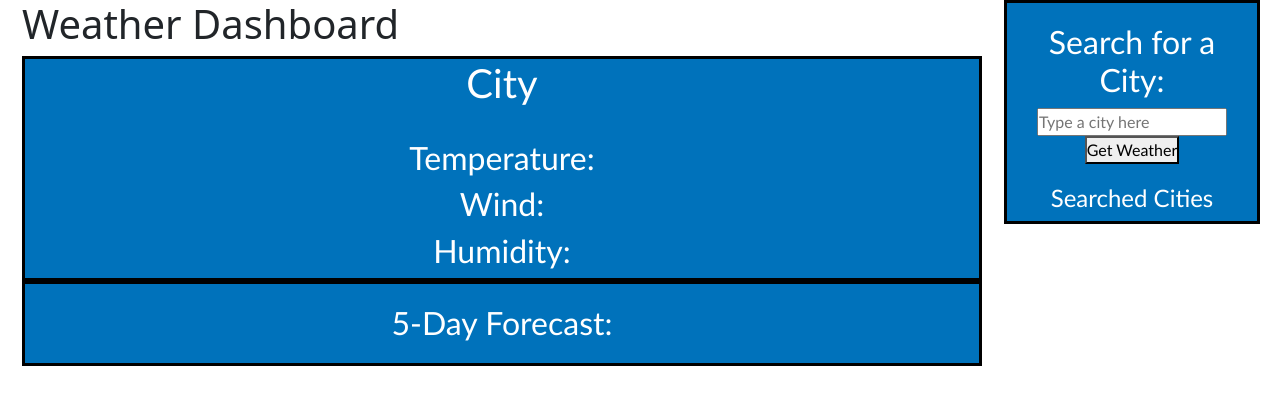
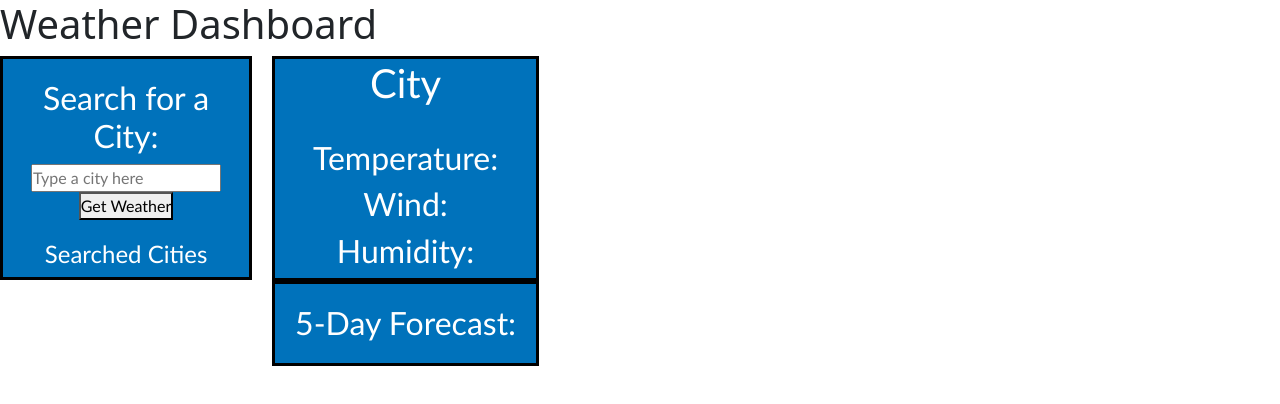
Before and after one commit to APisDriven/weatherForcast, a plain HTML site: page index.html in a window 1280 px wide. Drawn offline with nearby package versions, Linux system fonts and the light colour scheme.

Commit message:
Fixed input clear unpon getWeather function

```diff
--- a/Assets/script.js
+++ b/Assets/script.js
@@ -23,6 +23,9 @@ function getWeather(city) {
 
         let cardSection = document.getElementById("cardSection");
         cardSection.innerHTML = "";
+
+        let input = document.getElementById("city-input")
+        input.value = "";
 
         // cityName = document.getElementById("cityTime").innerHTML
         // cityName.innerHTML = city
--- a/Assets/style.css
+++ b/Assets/style.css
@@ -4,13 +4,18 @@
     margin: 0;
 }
 
-body main {
+/* body main {
     margin: auto;
-}
+} */
 
-body {
+/* body {
     display: flex
+} */
 
+.big-box {
+    display: flex;
+    flex-direction: row;
+    align-items: flex-start;
 }
 
 .cities-box {
@@ -48,11 +53,12 @@ body {
     border: solid white;
     margin: 20px;
     padding: auto;
+    border-radius: 25px;
 }
 
 main {
-    width: 75%;
-    /* display: flex; */
+    display: flex;
+    flex: 80%;
     margin-left: 20px;
     float: right;
 }
@@ -68,13 +74,14 @@ main section {
 }
 
 .aside {
+    /* display: flex; */
+    flex: 20%;
     text-align: center;
     border: solid black;
-    margin-right: 20px;
+    /* margin-right: 20px; */
     /* padding: 20px; */
     clear: both;
-    /* display: flex; */
-    float: right;
+    float: left;
     width: 20%;
     height: 100%;
     font-family: 'Gill Sans', 'Gill Sans MT', 'Calibri', 'Trebuchet MS', sans-serif;
@@ -103,3 +110,9 @@ aside section {
     color: #ffffff;
     margin: auto;
 }
+
+@media (max-width: 800px) {
+    .flex-container {
+      flex-direction: column;
+    }
+  }
--- a/index.html
+++ b/index.html
@@ -13,11 +13,29 @@
 </head>
 
 <body>
-
-    <main class="main">
     <header>
         <h1>Weather Dashboard</h1>
     </header>
+    <div class="big-box flex-container">
+        <aside class="aside">
+            <div class="cities-box" id="citiesBox">
+                <h2>Search for a City:</h2>
+                <div>
+                    <input id="city-input" type="text" placeholder="Type a city here">
+                </div>
+                <button id="citySearch"> Get Weather </button>
+            </div>
+            <section>
+                <h4>Searched Cities</h4>
+                <div id="storedCityList" class="flex-container">
+                    <!-- <li class="storedCity">
+                        List Cities Here -->
+                    <!-- Display Console Logged Cities from search bar -->
+                    <!-- </li> -->
+                </div>
+            </section>
+        </aside>
+        <main class="main">
             <section>
                 <div class="current-weather" id="currentWeather">
                     <!-- Need to figure out how to add icon -->
@@ -83,28 +101,11 @@
                     </div>
             </section>
         </main>
-    <aside class="aside">
-        <div class="cities-box" id="citiesBox">
-            <h2>Search for a City:</h2>
-            <div>
-                <input id="city-input" type="text" placeholder="Type a city here">
-            </div>
-            <button id="citySearch">  Get Weather  </button>
-        </div>
-        <section>
-            <h4>Searched Cities</h4>
-            <div id="storedCityList" class="flex-container">
-                <!-- <li class="storedCity">
-                    List Cities Here -->
-                    <!-- Display Console Logged Cities from search bar -->
-                <!-- </li> -->
-            </div>
-        </section>
-    </aside>
         <script src="https://cdn.jsdelivr.net/npm/bootstrap@5.2.2/dist/js/bootstrap.bundle.min.js"
             integrity="sha384-OERcA2EqjJCMA+/3y+gxIOqMEjwtxJY7qPCqsdltbNJuaOe923+mo//f6V8Qbsw3"
             crossorigin="anonymous"></script>
         <script src="./Assets/script.js"></script>
+    </div>
 </body>
 
 </html>
```
Lines whose indentation alone changed are shown as unchanged.
